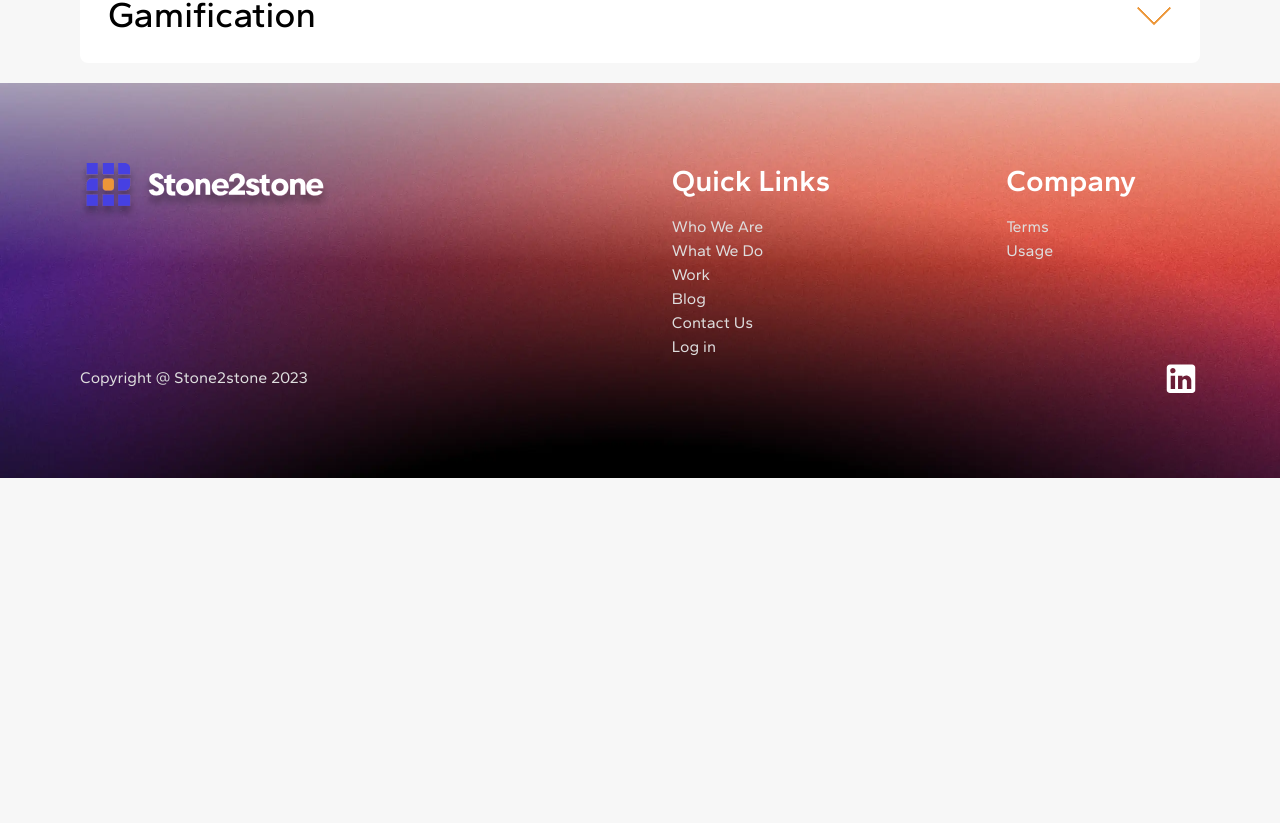
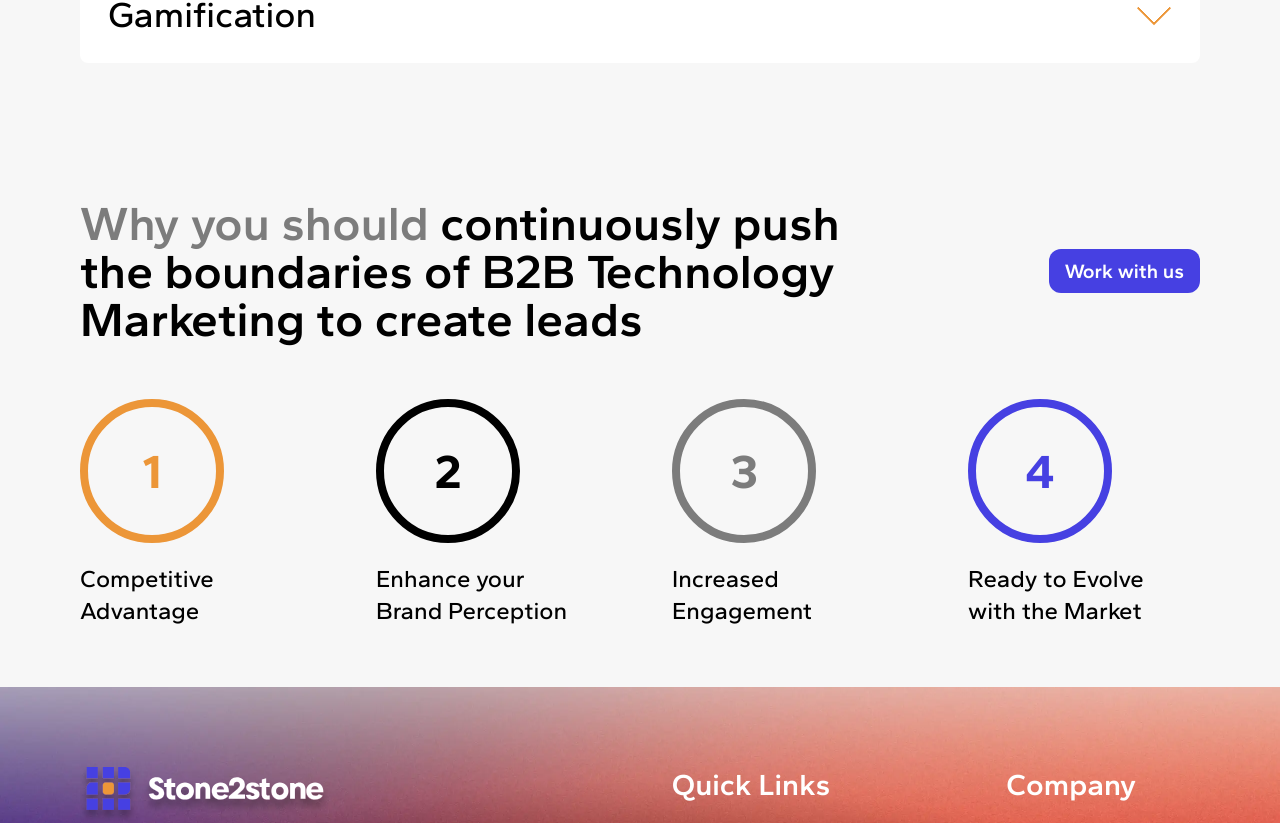
Before and after one commit to alparslankorkmaz/stone2stone-redone-2, a Next.js app: page / in a window 1280 px wide. Shown: the part 2438-3261 px from the top of the page. Before the commit the page ends 2916 px from the top, so only its background shows below. Built offline with nearby package versions, Linux system fonts and the light colour scheme.

Commit message:
add pushing boundries sect

```diff
--- a/src/app/page.tsx
+++ b/src/app/page.tsx
@@ -1,7 +1,8 @@
 import ClientMarquee from "@/components/ClientMarquee";
-import Hero from "@/components/Hero";
-import Testimonials from "@/components/Testimonials";
-import WhatWeDo from "@/components/WhatWeDo";
+import Hero from "@/components/home/Hero";
+import PushingTheBoundries from "@/components/home/PushingTheBoundries";
+import Testimonials from "@/components/home/Testimonials";
+import WhatWeDo from "@/components/home/WhatWeDo";
 
 export default function Home() {
   return (
@@ -10,6 +11,7 @@ export default function Home() {
       <ClientMarquee />
       <Testimonials />
       <WhatWeDo />
+      <PushingTheBoundries />
     </>
   );
 }
--- a/src/components/ClientMarquee.tsx
+++ b/src/components/ClientMarquee.tsx
@@ -12,7 +12,7 @@ export default function ClientMarquee() {
   return (
     <>
       <div className="grid grid-cols-2 p-10 gap-14 lg:p-20">
-        <div className="col-span-2 lg:col-span-1 font-semibold text-lg lg:text-5xl ">
+        <div className="col-span-2 lg:col-span-1 font-semibold text-2xl lg:text-5xl ">
           <p className="text-s2s-gray">
             <span className="text-black font-semibold">50+ clients </span> who
             are pushing B2B marketing boundaries
--- /dev/null
+++ b/src/components/home/PushingTheBoundries.tsx
@@ -0,0 +1,70 @@
+import Link from "next/link";
+
+export default function PushingTheBoundries() {
+  return (
+    <>
+      {" "}
+      {/* PUSHING THE BOUNDARIES */}
+      <div className="p-5 lg:px-20 my-10">
+        <div className="flex flex-wrap lg:flex-nowrap justify-between items-center text-2xl lg:text-5xl font-semibold my-14">
+          <h4 className="text-s2s-gray w-3/4">
+            {" "}
+            Why you should{" "}
+            <span className="text-black">
+              continuously push the boundaries of B2B Technology Marketing to
+              create leads
+            </span>
+          </h4>
+          <Link
+            href="/"
+            className="w-fit h-fit mt-5 lg:mt-0 whitespace-nowrap text-white text-base lg:text-xl font-semibold bg-s2s-purple hover:bg-s2s-orange py-2 px-4 rounded-xl"
+          >
+            Work with us
+          </Link>
+        </div>
+        <div className="grid grid-cols-4 gap-5 lg:gap-16 items-start">
+          <div className="col-span-2 lg:col-span-1">
+            <div className="relative rounded-full border-8 text-s2s-orange border-s2s-orange w-fit p-10 lg:p-16 ">
+              <span className="text-3xl lg:text-5xl font-bold absolute top-1/2 left-1/2 -translate-x-1/2 -translate-y-1/2">
+                1
+              </span>
+            </div>
+            <p className="font-medium mt-5 text-xl lg:text-2xl whitespace-nowrap">
+              Competitive <span className="block">Advantage</span>
+            </p>
+          </div>
+          <div className="col-span-2 lg:col-span-1">
+            <div className="relative rounded-full border-8 text-black border-black w-fit p-10 lg:p-16 ">
+              <span className="text-3xl lg:text-5xl font-bold absolute top-1/2 left-1/2 -translate-x-1/2 -translate-y-1/2">
+                2
+              </span>
+            </div>
+            <p className="font-medium mt-5 text-xl lg:text-2xl whitespace-nowrap">
+              Enhance your <span className="block">Brand Perception</span>
+            </p>
+          </div>
+          <div className="col-span-2 lg:col-span-1">
+            <div className="relative rounded-full border-8 text-s2s-gray border-s2s-gray w-fit p-10 lg:p-16 ">
+              <span className="text-3xl lg:text-5xl font-bold absolute top-1/2 left-1/2 -translate-x-1/2 -translate-y-1/2">
+                3
+              </span>
+            </div>
+            <p className="font-medium mt-5 text-xl lg:text-2xl whitespace-nowrap">
+              Increased <span className="block">Engagement</span>
+            </p>
+          </div>
+          <div className="col-span-2 lg:col-span-1">
+            <div className="relative rounded-full border-8 text-s2s-purple border-s2s-purple w-fit p-10 lg:p-16 ">
+              <span className="text-3xl lg:text-5xl font-bold absolute top-1/2 left-1/2 -translate-x-1/2 -translate-y-1/2">
+                4
+              </span>
+            </div>
+            <p className="font-medium mt-5 text-xl lg:text-2xl whitespace-nowrap">
+              Ready to Evolve <span className="block">with the Market</span>
+            </p>
+          </div>
+        </div>
+      </div>
+    </>
+  );
+}
```
Also changed, not shown: src/components/home/Hero.tsx (renamed from src/components/Hero.tsx), src/components/home/Testimonials.tsx (renamed from src/components/Testimonials.tsx), src/components/home/WhatWeDo.tsx (renamed from src/components/WhatWeDo.tsx).
